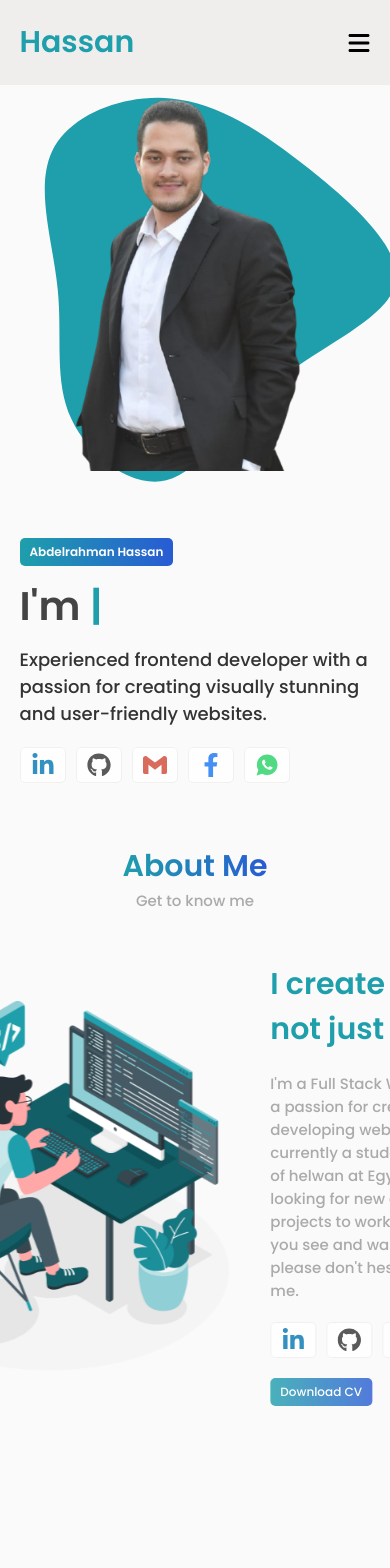
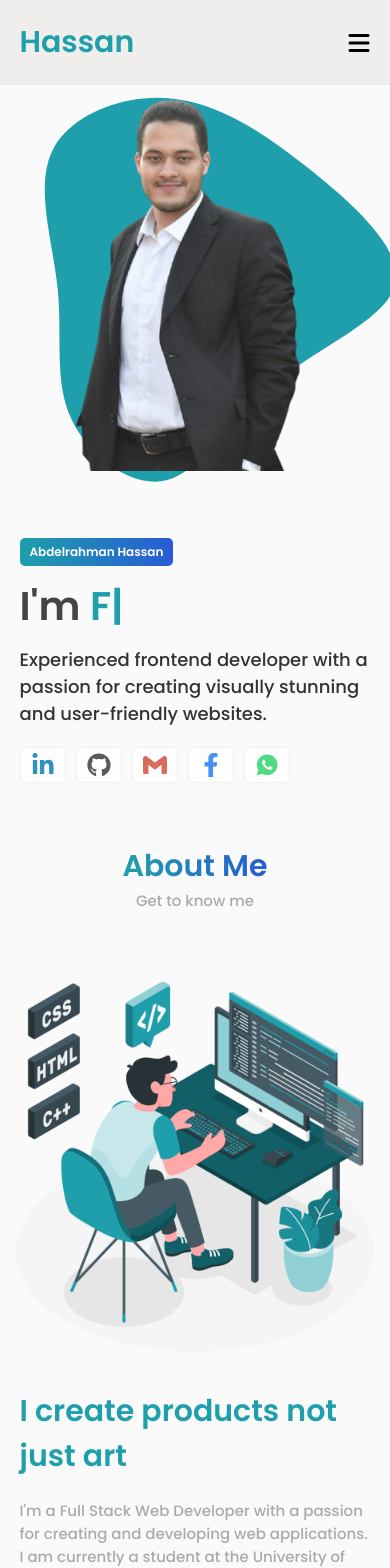
Before and after one commit to AbdelrahmanHassanAlii/Folio, a React (Vite) app: page / in a window 390 px wide. Shown: the top 1568 px of the page. Before the commit the page ends 1406 px from the top, so only its background shows below. Built offline with nearby package versions, Linux system fonts and the light colour scheme.

Commit message:
finish about section with responsive

```diff
--- a/src/assets/CSS/about.module.css
+++ b/src/assets/CSS/about.module.css
@@ -4,6 +4,10 @@
   align-items: center;
   justify-content: center;
   gap: 20px;
+
+  @media screen and (max-width: 768px) {
+    flex-direction: column;
+  }
 
   .img {
     flex: 1;
```
